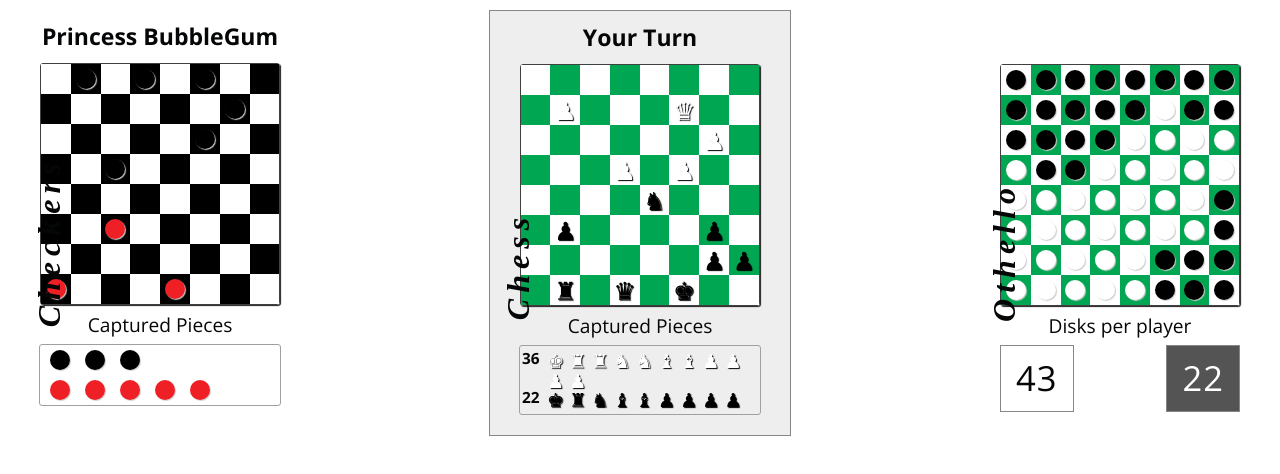
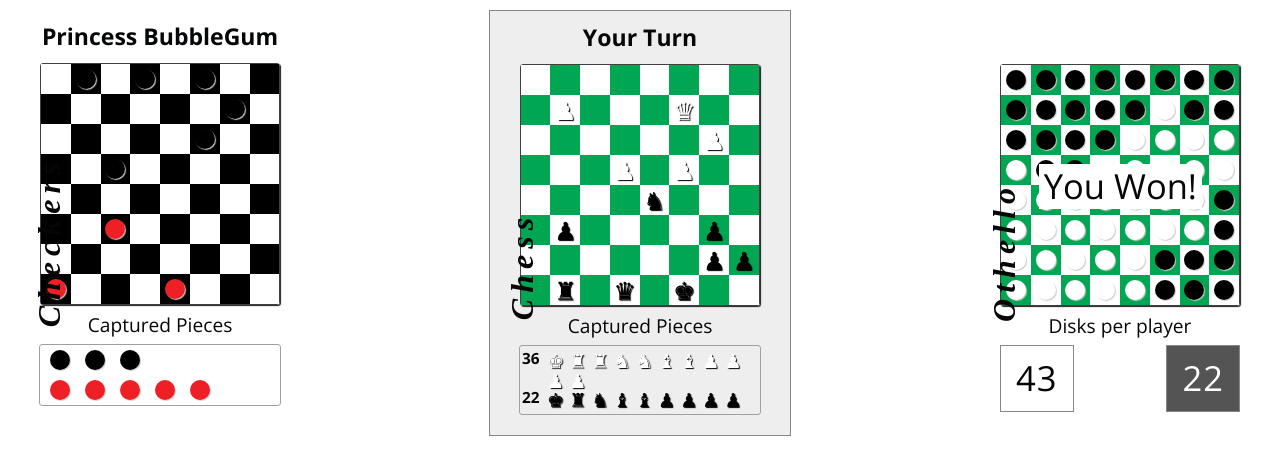
Before and after one commit to alexod/chesslayout, a plain HTML site: page index.html in a window 1280 px wide. Drawn offline with nearby package versions, Linux system fonts and the light colour scheme; a web font is replaced by a local one.

Commit message:
implemented overlay for games layout

```diff
--- a/css/style.css
+++ b/css/style.css
@@ -182,6 +182,18 @@ table {
 	text-shadow: 1px 1px 1px #000;
 	font-size: 1.3em;
 }
+#overlay {
+	display: block;
+	position: absolute;
+	top:100px;
+	right:68px;
+	padding: 5px;
+	background: #fff;
+	width: auto;
+	height: auto;
+	z-index: 100;
+	font-size: 1.8em;
+}
 /* End of Main layout */
 /* Boards Layaut */
 .checkers-wrap, .chess-wrap, .othello-wrap {
@@ -237,7 +249,7 @@ table {
 }
 .board.chess .board-block span {
 	top: 186px;
-	left: -26px;
+	left: -22px;
 }
 .board.othello .result-block .result {
 	text-align: justify;
@@ -323,5 +335,9 @@ table {
 		text-align: left;
 		padding-left: 30px;
 	}
+	#overlay {
+		top:234px;
+		right:38px;
+	}
 }
 /* End of Mobile layout */
--- a/index.html
+++ b/index.html
@@ -371,6 +371,9 @@
 							</tbody>
 						</table>
 						<span class="text-transform-vertical">Othello</span>
+						<div id="overlay">
+					<p>You Won!</p>
+				</div>
 					</div>
 					<div class="result-block">
 						<h3>Disks per player</h3>
@@ -384,6 +387,8 @@
 						</div>
 					</div>
 				</div>
+				<div id="fade"></div>
+
 			</section>
 		</main><!-- /content -->
 		<footer>
```
